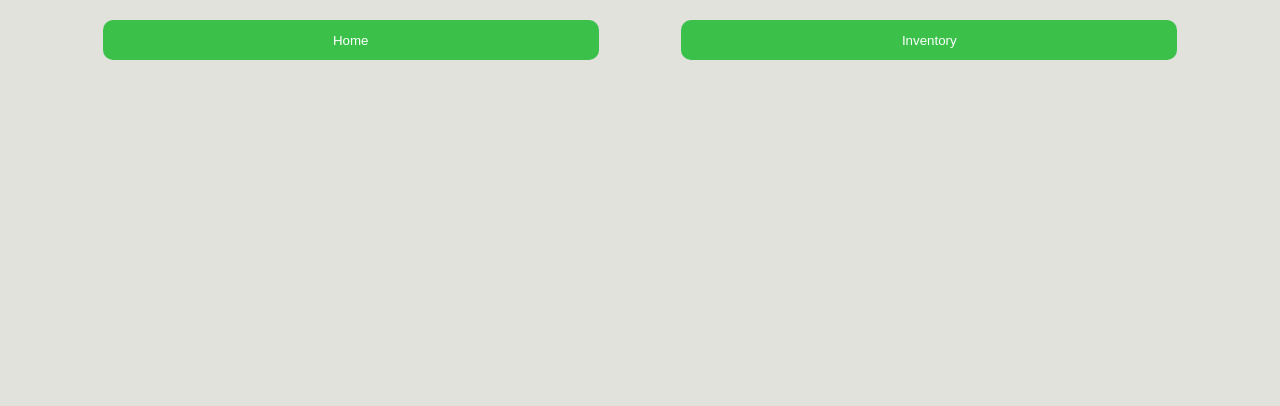
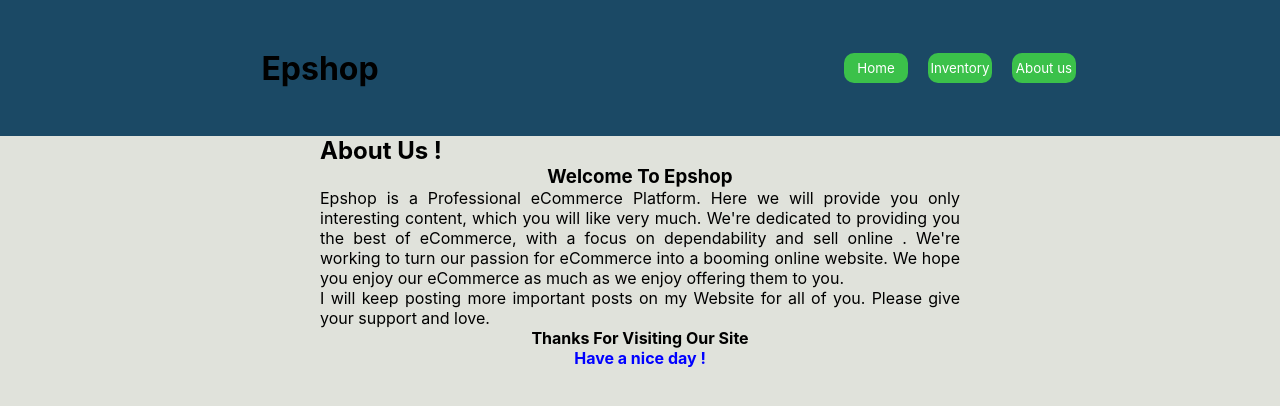
Before and after one commit to ErhartFabian/proyectoFinal, a React (Create React App) app: page / in a window 1280 px wide. Shown: the top 406 px of the page. Built offline with nearby package versions, Linux system fonts and the light colour scheme.

Commit message:
navbar y about us section

```diff
--- a/src/components/Home/Home.component.jsx
+++ b/src/components/Home/Home.component.jsx
@@ -1,5 +1,5 @@
 import axios from "axios";
-import React, { useState,useEffect } from "react";
+import React, { useState, useEffect } from "react";
 import './home.css';
 
 function Home() {
@@ -17,15 +17,40 @@ function Home() {
 
 
     return (
+        <div>
             <div className="columns">
+                <div className="columns_left">
+                    <h1>Epshop</h1>
+                </div>
+
+                <div className="columns_right">
                     <button className="column" onClick={goToHome}>
                         Home
                     </button>
                     <button className="column" onClick={goToInventory} >
                         Inventory
                     </button>
+                    <button className="column" onClick={goToInventory} >
+                        About us
+                    </button>
+
+                </div>
+            </div>
+
+            <div className="body">
+
+                <div className="aboutUs">
+
+                    <h2>About Us !</h2>
+                    <h3 style={{ textAlign: "center" }}>Welcome To <span id="W_Name1">Epshop</span></h3>
+                    <p><span id="W_Name2">Epshop</span> is a Professional <span id="W_Type1">eCommerce</span> Platform. Here we will provide you only interesting content, which you will like very much. We're dedicated to providing you the best of <span id="W_Type2">eCommerce</span>, with a focus on dependability and <span id="W_Spec">sell online </span>. We're working to turn our passion for <span id="W_Type3">eCommerce</span> into a booming <a href="https://www.blogearns.com" rel="do-follow" style={{ color: "inherit", textDecoration: "none" }}>online website</a>. We hope you enjoy our <span id="W_Type4">eCommerce</span> as much as we enjoy offering them to you.</p>
+                    <p>I will keep posting more important posts on my Website for all of you. Please give your support and love.</p>
+                    <p style={{ fontWeight: "bold", textAlign: "center" }}>Thanks For Visiting Our Site<br></br>
+                        <span style={{ color: "blue", fontSize: "16px", fontWeight: "bold", textAlign: "center" }}>Have a nice day !</span></p>
 
 
+                </div>
+            </div>
 
 
         </div>
--- a/src/components/Home/home.css
+++ b/src/components/Home/home.css
@@ -2,39 +2,45 @@
     margin: 0px;
     padding: 0px;
     background-color: #E0E2DB;
+    font-family: -apple-system, BlinkMacSystemFont, 'Segoe UI', Roboto, Oxygen, Ubuntu, Cantarell, 'Open Sans', 'Helvetica Neue', sans-serif;
 }
 
-
 .columns{
-    margin: 20px;
-    box-sizing: border-box;
-    border-radius: 10px;
-    color: white;
     display: flex;
     flex-direction: row;
-    justify-content: space-evenly;
+    background-color: #1B4965;
+    height: 17vh;
 }
-.column{
+.columns_left{
+    box-sizing: border-box;
+    width: 50%;
+    display: flex;
+    flex-direction: row ;
+    justify-content: center;
     align-items: center;
+    background-color: #1B4965;
+}
+.columns_right{
     box-sizing: border-box;
-    padding: 0%;
-    height: 40px;
-
+    width: 50%;
+    display: flex;
+    justify-content: center;
+    align-items: center;
+    background-color: #1B4965;
 }
-.column:hover{
-    background-color: #4da167;
-    color: rgb(34, 34, 34);
-    border-radius: 10px;
+.columns_left h1{
+    background-color: #1B4965;
 }
 
-button{
+.columns_right button{
     background-color: #3bc14a;
     border-radius: 10px;
     color: white;
     border: none;
-    width: 40%;
-    height: 100%;
+    width: 10%;
+    height: 30px;
     padding: 0%;
+    margin: 10px;
 }
 
 button:hover{
@@ -43,3 +49,13 @@ button:hover{
     border-radius: 10px;
 
 }
+.body{
+    display: flex;
+    flex-direction: column;
+    align-items: center;
+    text-align: justify;
+}
+
+.aboutUs{
+    width: 50%;
+}
```
Lines whose indentation alone changed are shown as unchanged.
